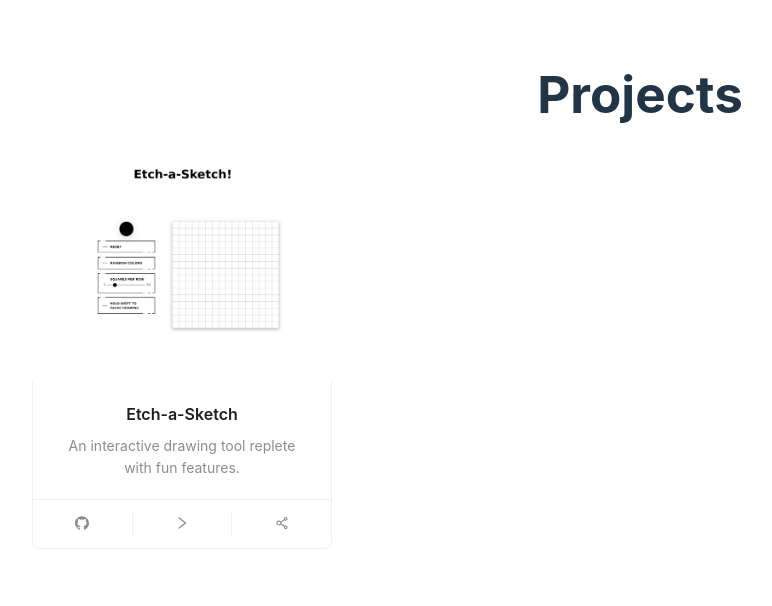
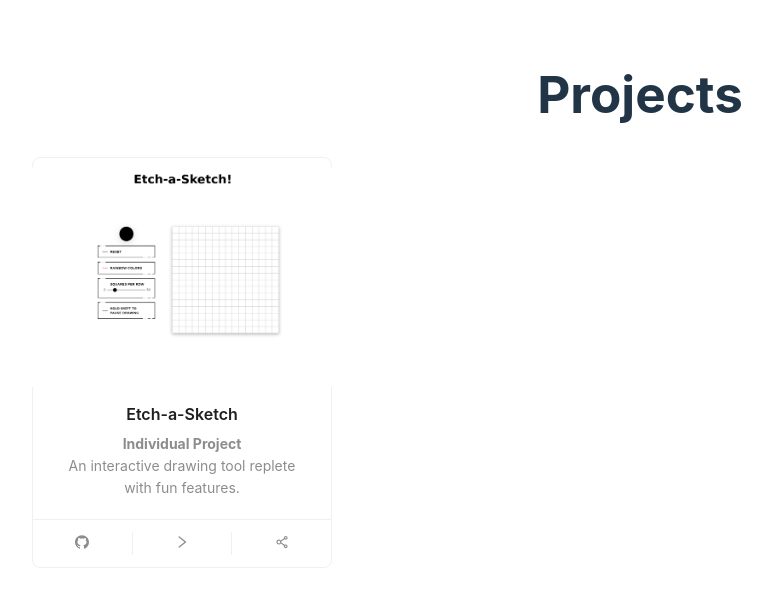
Before and after one commit to RitinDev/project-portfolio, a React (Vite) app: page /projects in a window 1280 px wide. Shown: the top 606 px of the page, without its empty margins (0-772 px from the left). Built offline with nearby package versions, Linux system fonts and the light colour scheme.

Commit message:
Add Prop to Describe if the Project is Individual or Team Project

```diff
--- a/src/components/project-card/ProjectCard.tsx
+++ b/src/components/project-card/ProjectCard.tsx
@@ -1,16 +1,18 @@
 import { useState } from 'react';
 import { ShareAltOutlined, RightOutlined, GithubOutlined } from '@ant-design/icons';
-import { Avatar, Card } from 'antd';
+import { Card } from 'antd';
 
 const { Meta } = Card;
 
 type ProjectCardProps = {
     projectName: string;
     projectDescription: string;
+    projectContributors: contributorTypes;
     projectImage: string;
     projectLink: string;
     projectGithub: string;
 };
+type contributorTypes = 'Individual' | 'Team';
 
 const ProjectCard = (props: ProjectCardProps) => {
     const [shareButtonClicked, setShareButtonClicked] = useState(false);
@@ -25,6 +27,8 @@ const ProjectCard = (props: ProjectCardProps) => {
                             maxHeight: '225px',
                             objectFit: 'cover',
                             objectPosition: 'top',
+                            position: 'relative',
+                            top: '5px'
                         }
                     }
                     alt={props.projectName}
@@ -49,7 +53,13 @@ const ProjectCard = (props: ProjectCardProps) => {
         >
             <Meta
                 title={props.projectName}
-                description={props.projectDescription}
+                description={
+                    <div style={{'marginTop': '-2.5px'}}>
+                        <span style={{ 'fontWeight': 'bold' }}>{`${props.projectContributors} Project`}</span>
+                        <br />
+                        {props.projectDescription}
+                    </div>
+                }
             />
         </Card>
     );
--- a/src/pages/projects/projects.tsx
+++ b/src/pages/projects/projects.tsx
@@ -8,7 +8,7 @@ const Projects = () => {
         <div className="projects">
             <h1>Projects</h1>
             <div className="projects__container">
-                <ProjectCard projectName='Etch-a-Sketch' projectDescription='An interactive drawing tool replete with fun features.' projectImage={odinEtchASketch} projectLink='https://ritindev.github.io/odin-etch-a-sketch/' projectGithub='https://github.com/RitinDev/odin-etch-a-sketch' />
+                <ProjectCard projectName='Etch-a-Sketch' projectContributors='Individual' projectDescription='An interactive drawing tool replete with fun features.' projectImage={odinEtchASketch} projectLink='https://ritindev.github.io/odin-etch-a-sketch/' projectGithub='https://github.com/RitinDev/odin-etch-a-sketch' />
             </div>
         </div>
     )
```
